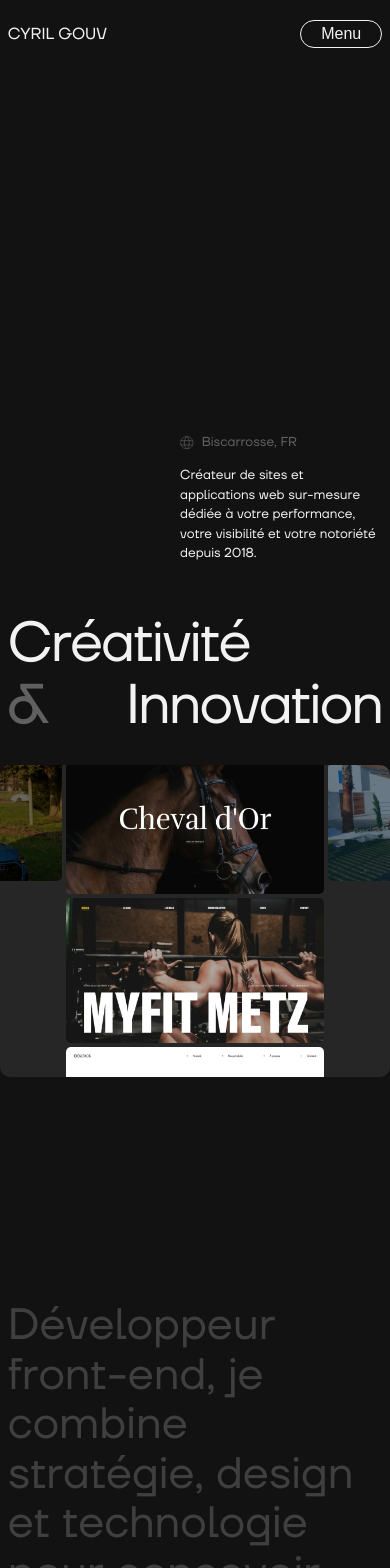
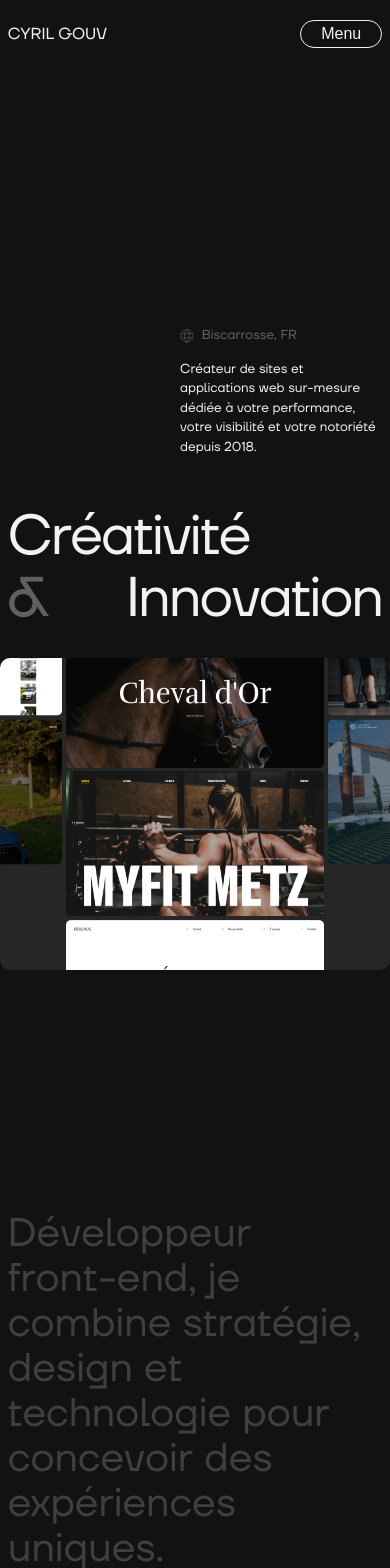
Before and after one commit to CyrilGouv/next-folio, a Next.js app: page / in a window 390 px wide. Shown: the top 1568 px of the page. Built offline with nearby package versions, Linux system fonts and the light colour scheme.

Commit message:
fixed hero styles

```diff
--- a/assets/styles/app.scss
+++ b/assets/styles/app.scss
@@ -38,7 +38,7 @@ Variables
     --paddingXS: 1.25rem;
 
     // Heights
-    --mainHeroHeight: 65vh;
+    --mainHeroHeight: 78vh;
 
     // Borders
     --mainBorderRadius: .625rem;
@@ -176,7 +176,7 @@ Utils Typo
 }
 
 .text--XLarge {
-    font-size: clamp(2.75rem, 6vw, 7.5rem);
+    font-size: clamp(2.5rem, 6vw, 7.5rem);
 }
 
 
--- a/components/Blocks/Hero/Hero.module.scss
+++ b/components/Blocks/Hero/Hero.module.scss
@@ -1,6 +1,5 @@
 .hero {
     height: var(--mainHeroHeight);
-    min-height: 765px;
 
     &__full {
         height: 100vh;
@@ -8,14 +7,12 @@
 
         .hero__wrapper {
             height: 100vh;
-            min-height: 765px;
         }
     }
 
     &__wrapper {
         position: relative;
         height: var(--mainHeroHeight);
-        min-height: 765px;
         display: flex;
         flex-direction: column;
         justify-content: flex-end;
@@ -30,3 +27,26 @@
         padding-bottom: var(--paddingS);
     }
 }
+
+
+
+/*
+//==========================================================
+//  Responsive =>  > 640px
+//==========================================================
+*/
+@media (min-width: 640px) {
+    .hero {
+        min-height: 765px;
+
+        &__full {
+            .hero__wrapper {
+                min-height: 765px;
+            }
+        }
+
+        &__wrapper {
+            min-height: 765px;
+        }
+    }
+}
--- a/components/Blocks/Hero/HeroProject.module.scss
+++ b/components/Blocks/Hero/HeroProject.module.scss
@@ -1,11 +1,9 @@
 .hero {
     height: var(--mainHeroHeight);
-    min-height: 765px;
 
     &__wrapper {
         position: relative;
         height: var(--mainHeroHeight);
-        min-height: 765px;
         display: flex;
         flex-direction: column;
         justify-content: flex-end;
@@ -27,3 +25,20 @@
         }
     }
 }
+
+
+
+/*
+//==========================================================
+//  Responsive =>  > 640px
+//==========================================================
+*/
+@media (min-width: 640px) {
+    .hero {
+        min-height: 765px;
+
+        &__wrapper {
+            min-height: 765px;
+        }
+    }
+}
--- a/components/UI/Elements/Title/TitleSingleProject.jsx
+++ b/components/UI/Elements/Title/TitleSingleProject.jsx
@@ -22,7 +22,6 @@ const TitleSingleProject = ({ title }) => {
 
     // Animations
     useGSAP(() => {
-        // revealByWords(titleEl.current, wordEls.current)
         revealByWords(wordEls.current)
         animationsTitleArrow(arrowEl.current)
         animationsTitleArrowReveal(arrowEl.current)
--- a/components/UI/Elements/Title/TitleSingleProject.module.scss
+++ b/components/UI/Elements/Title/TitleSingleProject.module.scss
@@ -30,7 +30,7 @@
 
         &__inner {
             display: inline-block;
-            font-size: clamp(4rem, 9vw, 10.5rem);
+            font-size: clamp(3rem, 9vw, 10.5rem);
             line-height: 1;
         }
     }
```
